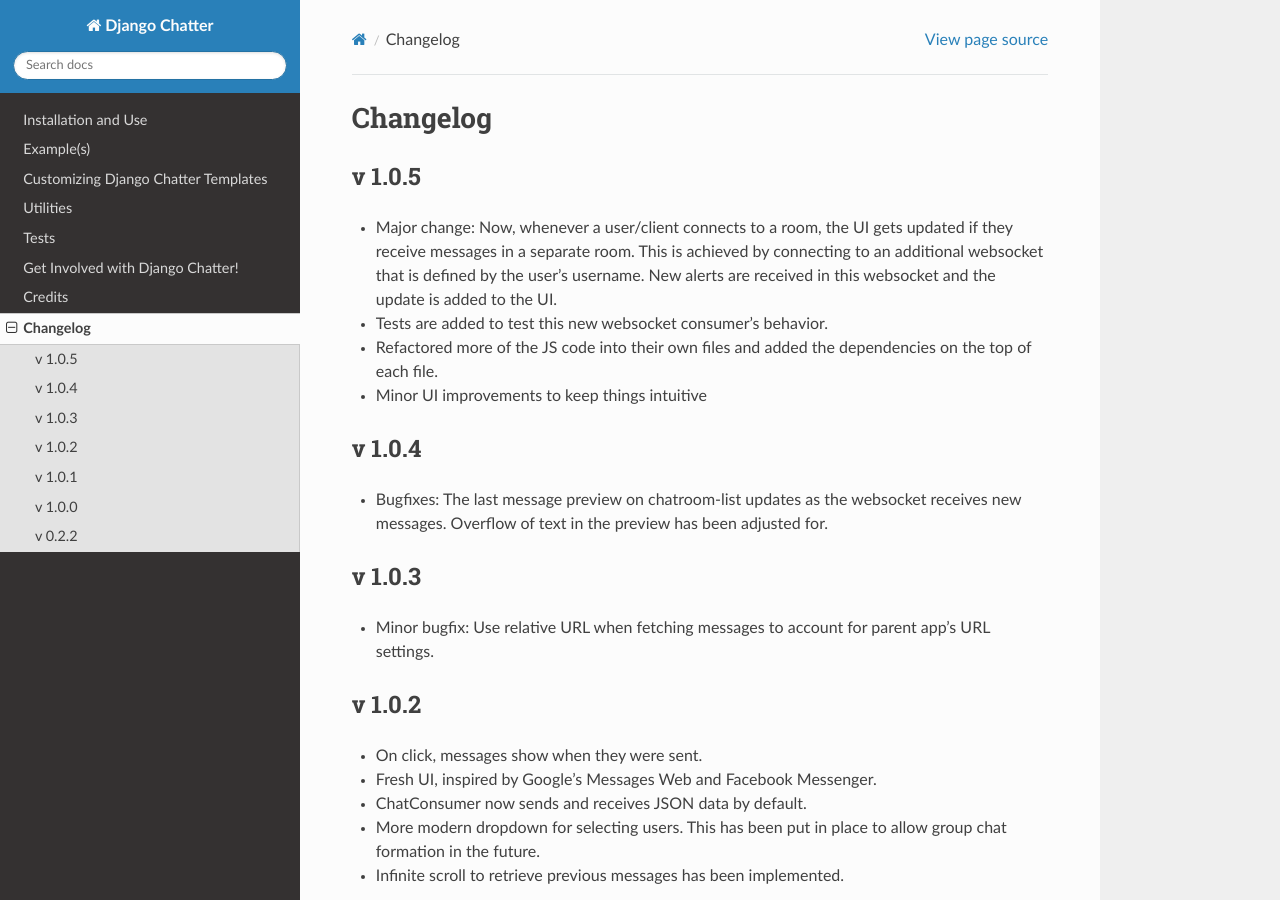
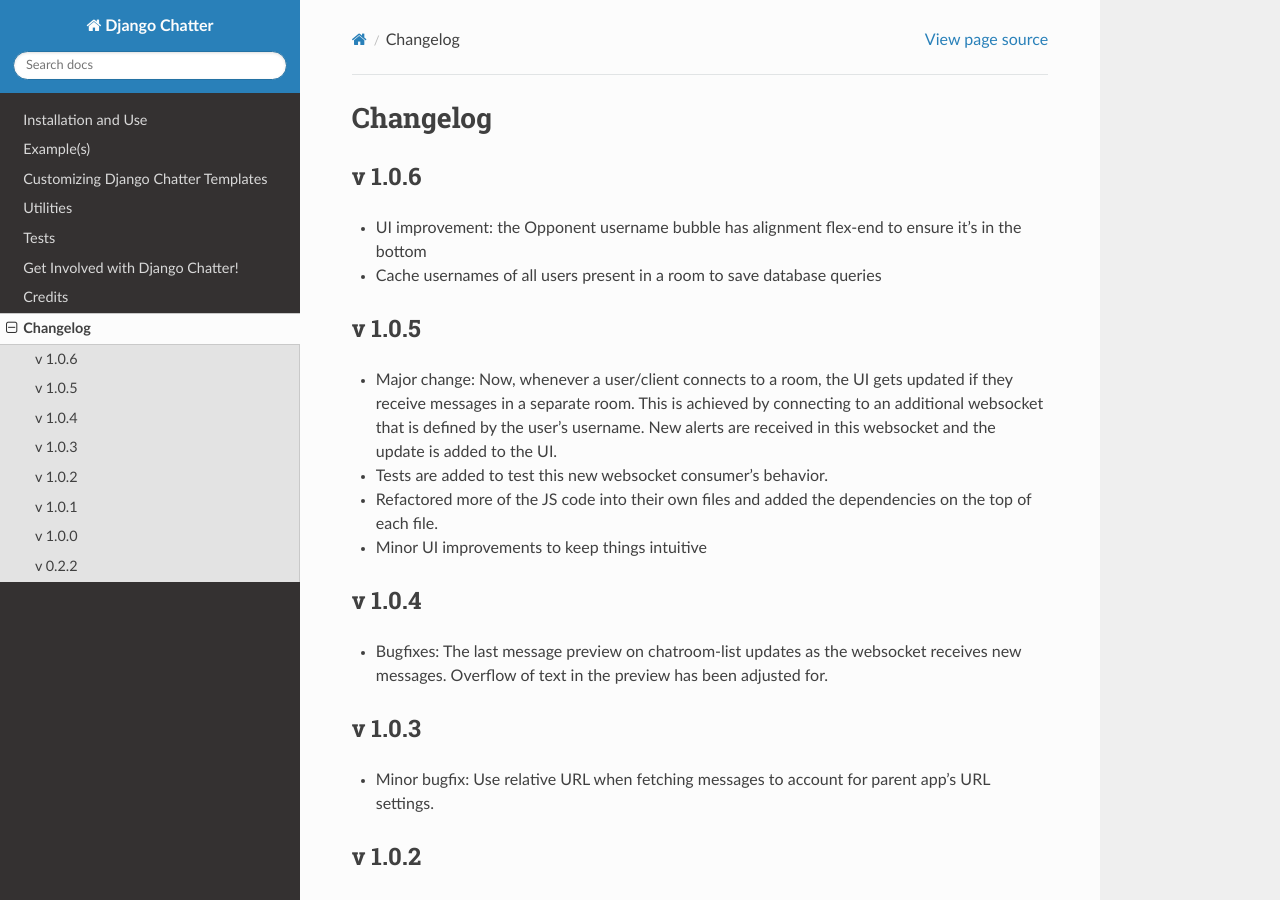
Before and after one commit to dibs-devs/chatter, a Sphinx documentation site: the page built from docs/source/templates/changelog.rst, in a window 1280 px wide and 900 px high. Built offline with Sphinx 7.4.7 and the Read the Docs theme 2.0.0, drawn with Linux system fonts in a browser that asks for light colours.

Commit message:
bugfix release 1.0.6. Changelog updated.

```diff
--- a/docs/source/templates/changelog.rst
+++ b/docs/source/templates/changelog.rst
@@ -1,5 +1,12 @@
 Changelog
 =========
+
+
+v 1.0.6
+-------
+- UI improvement: the Opponent username bubble has alignment flex-end to ensure it's in the bottom
+- Cache usernames of all users present in a room to save database queries
+
 
 v 1.0.5
 -------
--- a/setup.py
+++ b/setup.py
@@ -9,7 +9,7 @@
 
 setup(
     name='django-chatter',
-    version='1.0.5',
+    version='1.0.6',
     packages=find_packages(),
     include_package_data=True,
     license='MIT License',  # example license
```
